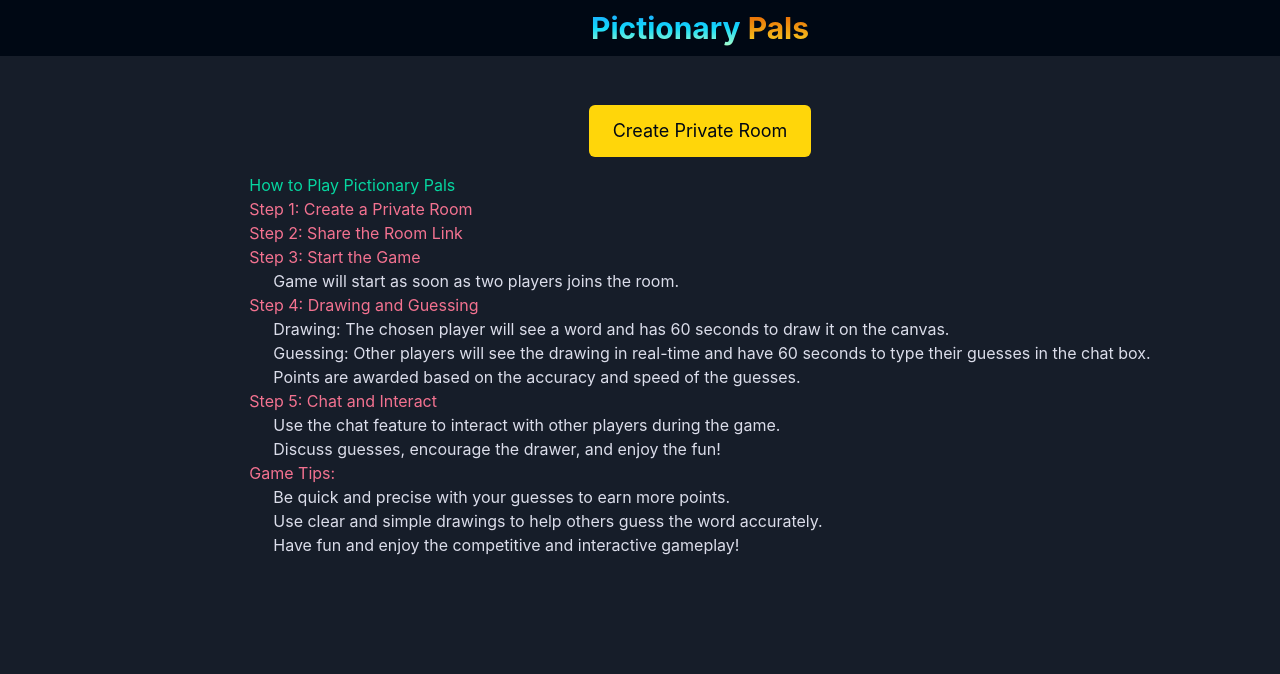
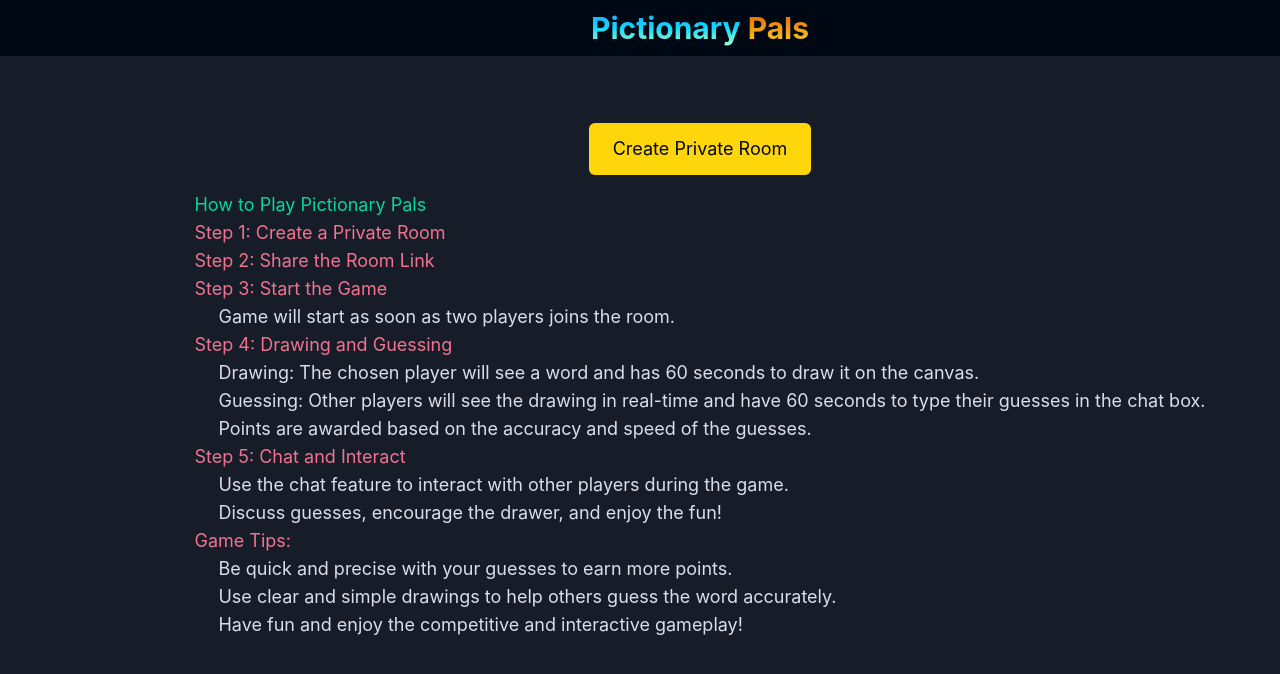
Before and after one commit to VinarsPatel/Pictionary-Pals, a React (Create React App) app: page / in a window 1280 px wide. Shown: the top 674 px of the page. Built offline with nearby package versions, Linux system fonts and the light colour scheme.

Commit message:
Fix style of instrusctions

```diff
--- a/src/components/HomePage.jsx
+++ b/src/components/HomePage.jsx
@@ -32,7 +32,7 @@ const HomePage = () => {
   }
 
   return (
-    <div className="Justify-center flex min-h-[550px] flex-col items-center justify-center gap-4">
+    <div className="Justify-center flex min-h-[650px] flex-col items-center justify-center gap-4">
       <button
         onClick={fetchRoomId}
         disabled={loading}
--- a/src/components/HowToPlay.jsx
+++ b/src/components/HowToPlay.jsx
@@ -2,7 +2,7 @@ import React from "react"
 
 const HowToPlay = () => {
   return (
-    <div className="text-richblack-25 ">
+    <div className="text-richblack-25 text-lg ">
       <h2 className="text-caribbeangreen-100 ">How to Play Pictionary Pals</h2>
 
       <h3 className="text-pink-100">Step 1: Create a Private Room</h3>
```
